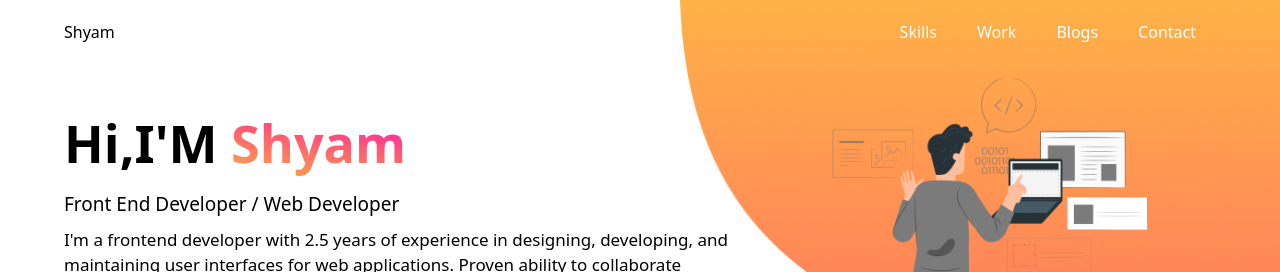
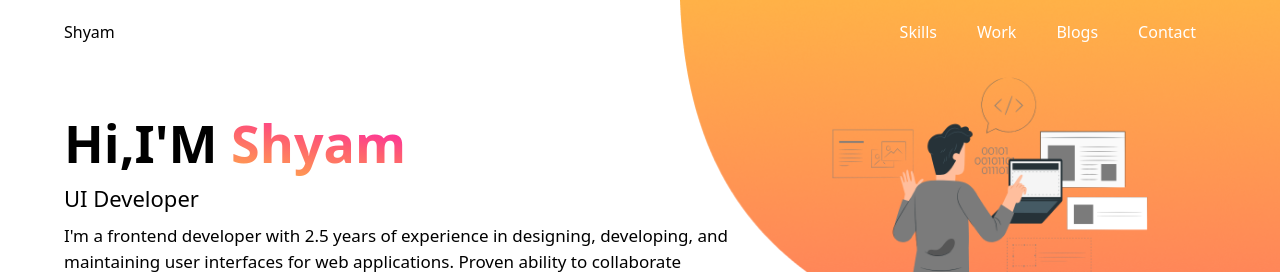
Before and after one commit to Shyam1806/FrontEnd-Portfolio, a Next.js app: page / in a window 1280 px wide. Shown: the top 272 px of the page. Built offline with nearby package versions, Linux system fonts and the light colour scheme.

Commit message:
"text animation included "

```diff
--- a/package.json
+++ b/package.json
@@ -14,7 +14,8 @@
     "react-burger-menu": "^3.0.9",
     "react-dom": "^18",
     "react-hook-form": "^7.49.3",
-    "react-slick": "^0.29.0"
+    "react-slick": "^0.29.0",
+    "react-type-animation": "^3.2.0"
   },
   "devDependencies": {
     "autoprefixer": "^10.0.1",
--- a/src/app/page.js
+++ b/src/app/page.js
@@ -1,6 +1,7 @@
-
+'use client';
 import Image from 'next/image';
 import Head from 'next/head';
+import { TypeAnimation } from 'react-type-animation';
 import Header from "./components/header";
 import Footer from "./components/footer";
 function Home() {
@@ -22,7 +23,24 @@
             <h3 className="pt-2 font-bold text-[52px]">
               Hi,I'M <span>Shyam</span>
             </h3>
-            <h5 className="pt-2 text-[19px]">Front End Developer / Web Developer</h5>
+            {/* <h5 className="pt-2 text-[19px]">Front End Developer / Web Developer</h5> */}
+            <TypeAnimation
+              preRenderFirstString={true}
+              sequence={[
+                500,
+                'Front End Developer',
+                1000,
+                'Web Developer',
+                1000,
+                'UI Developer',
+                1000,
+                'React Developer',
+                500,
+              ]}
+              speed={150}
+              style={{ fontSize: '22px' }}
+              repeat={Infinity}
+            />
             <p className="pt-2 text-[17px]">I'm a frontend developer with 2.5 years of experience in designing, developing, and maintaining user interfaces for web applications. Proven ability to collaborate effectively with cross-functional teams to deliver high-quality, user-centric solutions. Expertise in HTML, CSS, JavaScript, and modern frontend frameworks.</p>
             <p className="pt-2 pb-2 text-[16px] available-cnt flex flex-wrap items-center"><img className="avail-icons mr-2" src='../img/Avaliable-icons.png' />Available For New Projects</p>
             <div class="professional-networkicons flex mt-4 mb-4">
```
